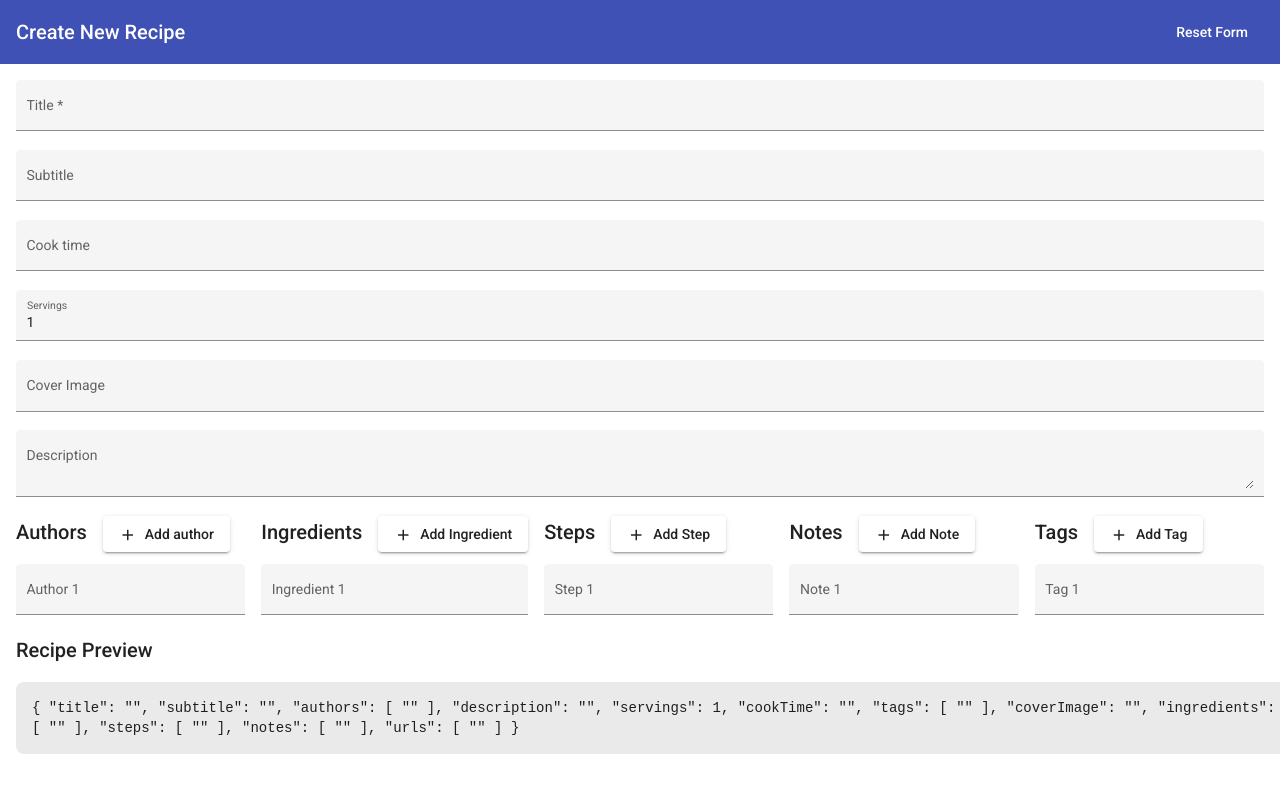
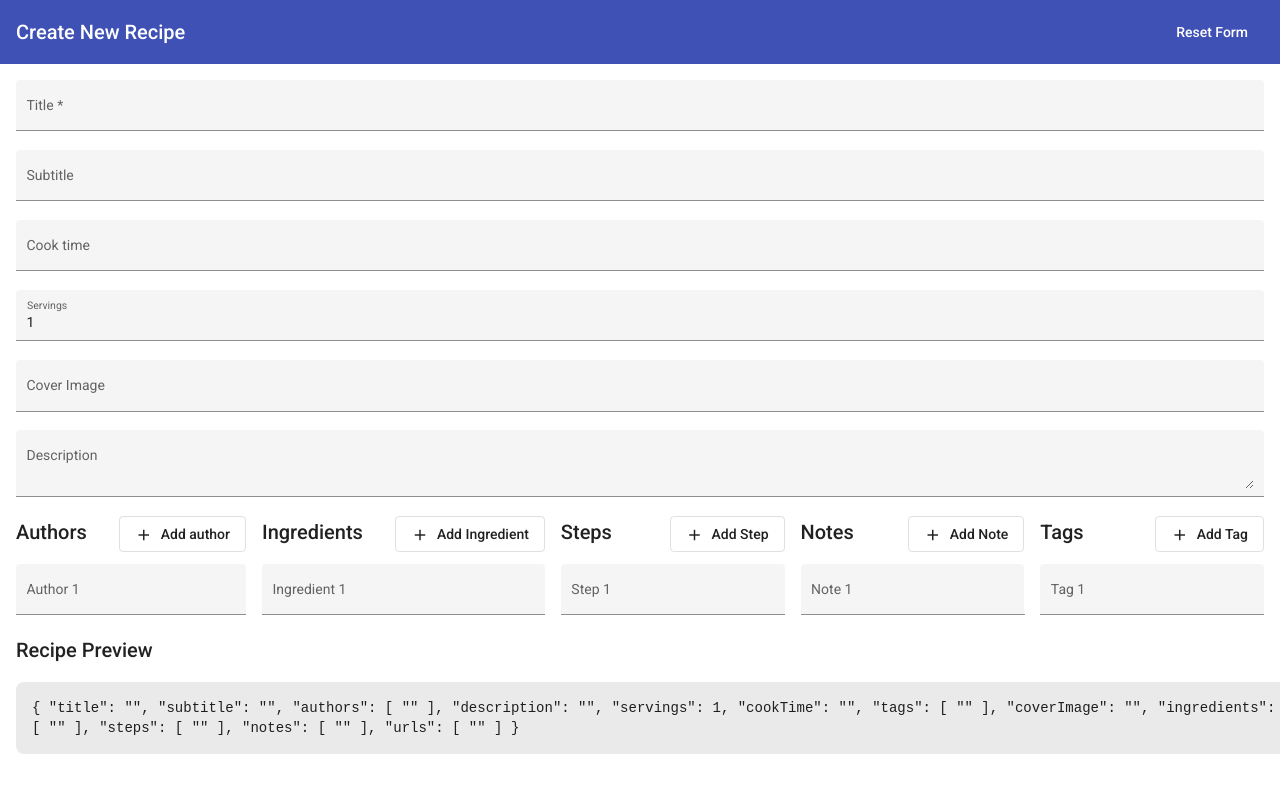
Before and after one commit to shinkhouse/cookbook, an Angular app: page /cookbook/create in a window 1280 px wide. Shown: the top 792 px of the page. Built offline with nearby package versions, Linux system fonts and the light colour scheme.

Commit message:
change button style and spacing

```diff
--- a/src/app/pages/create-recipe/create-recipe.component.html
+++ b/src/app/pages/create-recipe/create-recipe.component.html
@@ -35,7 +35,8 @@
         <div formArrayName="authors">
             <div class="form-array-header">
                 <h2>Authors</h2>
-                <button mat-raised-button (click)="addAuthor()" type="button">
+                <div fxFlex></div>
+                <button mat-stroked-button (click)="addAuthor()" type="button">
                     <mat-icon>add</mat-icon>Add author
                 </button>
             </div>
@@ -55,7 +56,8 @@
         <div formArrayName="ingredients">
             <div class="form-array-header">
                 <h2>Ingredients</h2>
-                <button mat-raised-button (click)="addIngredient()" type="button">
+                <div fxFlex></div>
+                <button mat-stroked-button (click)="addIngredient()" type="button">
                     <mat-icon>add</mat-icon>Add Ingredient
                 </button>
             </div>
@@ -77,7 +79,8 @@
         <div formArrayName="steps">
             <div class="form-array-header">
                 <h2>Steps</h2>
-                <button mat-raised-button (click)="addStep()" type="button">
+                <div fxFlex></div>
+                <button mat-stroked-button (click)="addStep()" type="button">
                     <mat-icon>add</mat-icon>Add Step
                 </button>
             </div>
@@ -97,7 +100,8 @@
         <div formArrayName="notes">
             <div class="form-array-header">
                 <h2>Notes</h2>
-                <button mat-raised-button (click)="addNote()" type="button">
+                <div fxFlex></div>
+                <button mat-stroked-button (click)="addNote()" type="button">
                     <mat-icon>add</mat-icon>Add Note
                 </button>
             </div>
@@ -117,7 +121,8 @@
         <div formArrayName="tags">
             <div class="form-array-header">
                 <h2>Tags</h2>
-                <button mat-raised-button (click)="addTag()" type="button">
+                <div fxFlex></div>
+                <button mat-stroked-button (click)="addTag()" type="button">
                     <mat-icon>add</mat-icon>Add Tag
                 </button>
             </div>
```
